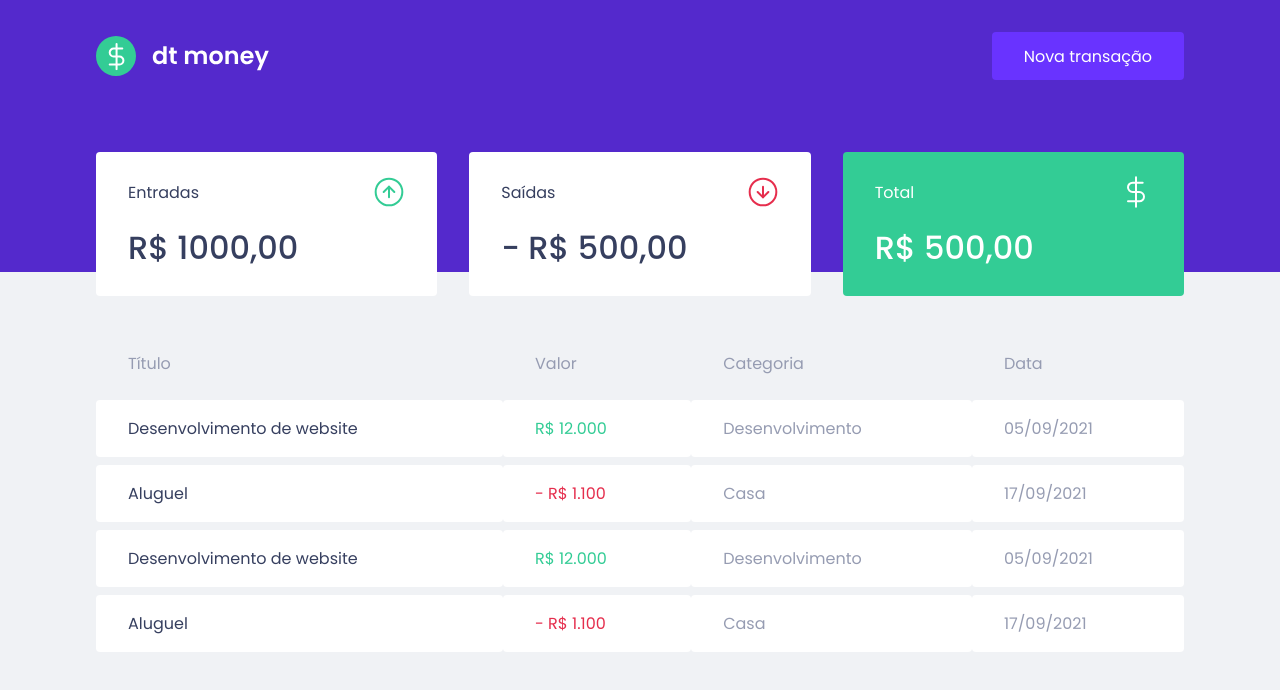
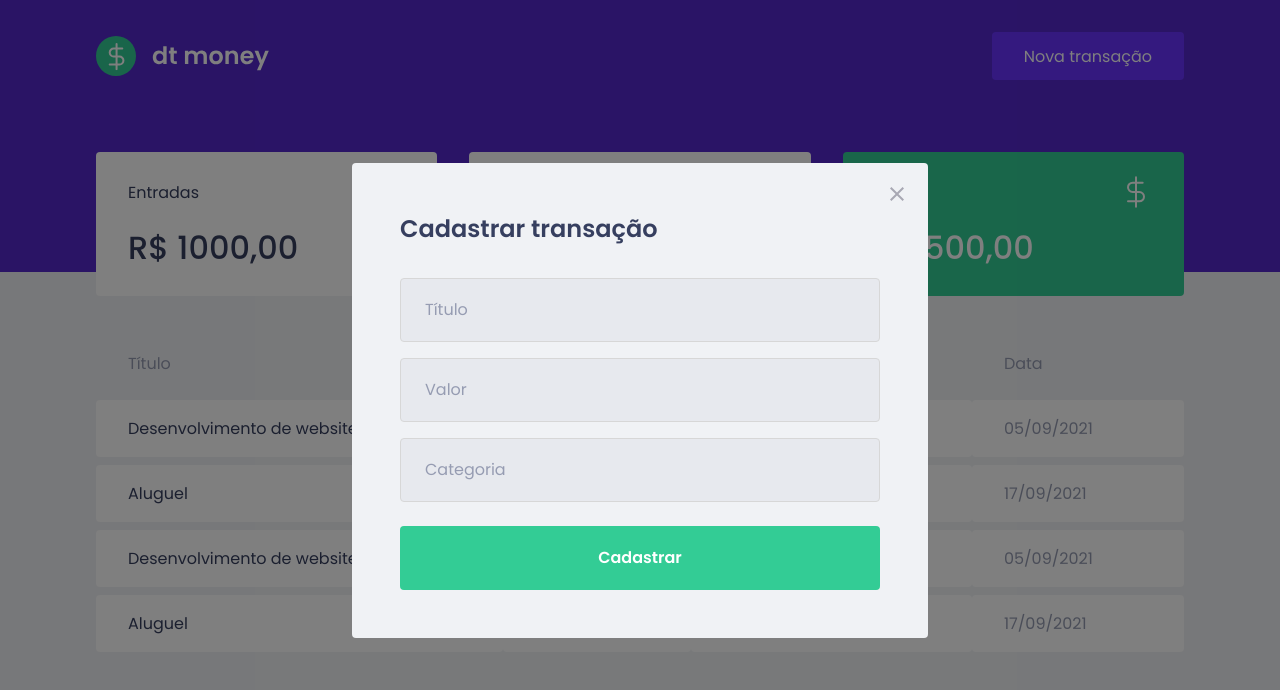
Before and after one commit to pedropaulodf/ignite-dtmoney, a React (Create React App) app: page / in a window 1280 px wide. Both pictures are taken after a click on the button "Nova transação". Shown: the top 690 px of the page. Built offline with nearby package versions, Linux system fonts and the light colour scheme; no server answers; what miragejs would draw is missing.

Commit message:
4/5 backup

```diff
--- a/package.json
+++ b/package.json
@@ -20,6 +20,7 @@
     "@types/node": "^12.0.0",
     "@types/react": "^17.0.0",
     "@types/react-dom": "^17.0.0",
+    "@types/react-modal": "^3.12.1",
     "@types/styled-components": "^5.1.13",
     "typescript": "^4.1.2"
   },
--- a/public/index.html
+++ b/public/index.html
@@ -10,7 +10,7 @@
 
     <title>dtmoney</title>
 
-    <link href="https://fonts.googleapis.com/css2?family=Poppins:wght@400;600;500&display=swap" rel="stylesheet">
+    <link href="https://fonts.googleapis.com/css2?family=Poppins:wght@400;500;600&display=swap" rel="stylesheet">
   </head>
   <body>
     <noscript>You need to enable JavaScript to run this app.</noscript>
--- a/src/App.tsx
+++ b/src/App.tsx
@@ -1,12 +1,32 @@
+import { useState } from "react";
 import { Dashboard } from "./components/Dashboard";
 import { Header } from "./components/Header";
+import { NewTransactionModal } from "./components/NewTransactionModal";
+
 import { GlobalStyle } from "./styles/global";
 
 function App() {
+
+  const [isNewTransactionModalOpen, setIsNewTransactionModalOpen] = useState(false);
+
+  function handleOpenNewTransactionModal(){
+    setIsNewTransactionModalOpen(true);
+  }
+
+  function handleCloseNewTransactionModal(){
+    setIsNewTransactionModalOpen(false);
+  }
+
   return (
     <>
-      <Header />
+      <Header onOpenNewTransactionModal={handleOpenNewTransactionModal} />
       <Dashboard/>
+
+      <NewTransactionModal
+        isOpen={isNewTransactionModalOpen}
+        onRequestClose={handleCloseNewTransactionModal}
+      />
+
       <GlobalStyle/>
     </>
   );
--- a/src/components/Header/index.tsx
+++ b/src/components/Header/index.tsx
@@ -1,12 +1,18 @@
 import logoImg from '../../assets/logo.svg'
+
 import { Container, Content } from './styles'
 
-export function Header(){
+interface HeaderProps {
+  onOpenNewTransactionModal: () => void;
+}
+
+export function Header({onOpenNewTransactionModal}: HeaderProps){
+
   return (
     <Container>
       <Content>
         <img src={logoImg} alt="dt money" />
-        <button type="button">
+        <button type="button" onClick={onOpenNewTransactionModal}>
           Nova transação
         </button>
       </Content>
--- /dev/null
+++ b/src/components/NewTransactionModal/index.tsx
@@ -0,0 +1,39 @@
+import Modal from "react-modal";
+import closeImg from "../../assets/close.svg";
+import { Container } from "./styles";
+
+interface NewTransactionModalProps {
+  isOpen: boolean;
+  onRequestClose: () => void;
+}
+
+Modal.setAppElement("#root");
+
+export function NewTransactionModal({
+  isOpen,
+  onRequestClose,
+}: NewTransactionModalProps) {
+  return (
+    <Modal
+      isOpen={isOpen}
+      onRequestClose={onRequestClose}
+      overlayClassName="react-modal-overlay"
+      className="react-modal-content"
+    >
+      <button
+        type="button"
+        onClick={onRequestClose}
+        className="react-modal-close"
+      >
+        <img src={closeImg} alt="Fechar" />
+      </button>
+      <Container>
+        <h2>Cadastrar transação</h2>
+        <input placeholder="Título" />
+        <input type="number" placeholder="Valor" />
+        <input placeholder="Categoria" />
+        <button type="submit">Cadastrar</button>
+      </Container>
+    </Modal>
+  );
+}
--- /dev/null
+++ b/src/components/NewTransactionModal/styles.ts
@@ -0,0 +1,49 @@
+import styled from "styled-components";
+
+export const Container = styled.form`
+  h2 {
+    color: var(--text-title);
+    font-size: 1.5rem;
+    margin-bottom: 2rem;
+  }
+
+  input {
+    width: 100%;
+    padding: 0 1.5rem;
+    height: 4rem;
+    border-radius: 0.25rem;
+
+    border: 1px solid #d7d7d7;
+    background: #e7e9ee;
+
+    font-weight: 400;
+    font-size: 1rem;
+
+    &::placeholder {
+      color: var(--text-body);
+    }
+
+    & + input {
+      margin-top: 1rem;
+    }
+  }
+
+  button[type="submit"]{
+    width: 100%;
+    padding: 0 1.5rem;
+    height: 4rem;
+    background: var(--green);
+    color: #fff;
+    border-radius: 0.25rem;
+    border: 0;
+    font-size: 1rem;
+    margin-top: 1.5rem;
+    font-weight: 600;
+
+    transition: filter 0.2s;
+
+    &:hover {
+      filter: brightness(0.9);
+    }
+  }
+`;
--- a/src/styles/global.ts
+++ b/src/styles/global.ts
@@ -34,7 +34,7 @@
   }
 
   body {
-    background-color: var(--background);
+    background: var(--background);
     -webkit-font-smoothing: antialiased;
   }
 
@@ -55,4 +55,41 @@
     opacity: 0.6;
     cursor: not-allowed;
   }
+
+  .react-modal-overlay{
+    background: rgba(0,0,0,0.5);
+
+    position: fixed;
+    top: 0;
+    bottom: 0;
+    left: 0;
+    right: 0;
+
+    display: flex;
+    align-items: center;
+    justify-content: center;
+  }
+
+  .react-modal-content{
+    width: 100%;
+    max-width: 576px;
+    background: var(--background);
+    padding: 3rem;
+    position: relative;
+    border-radius: 0.25rem;
+  }
+
+  .react-modal-close{
+    position: absolute;
+    right: 1.5rem;
+    top: 1.5rem;
+    border: 0;
+    background: transparent;
+
+    transition: filter 0.2s;
+
+    &:hover{
+      filter: brightness(0.8);
+    }
+  }
 `;
```
Also changed, not shown: 1 other file (tests, documents, lock files or other folders).
